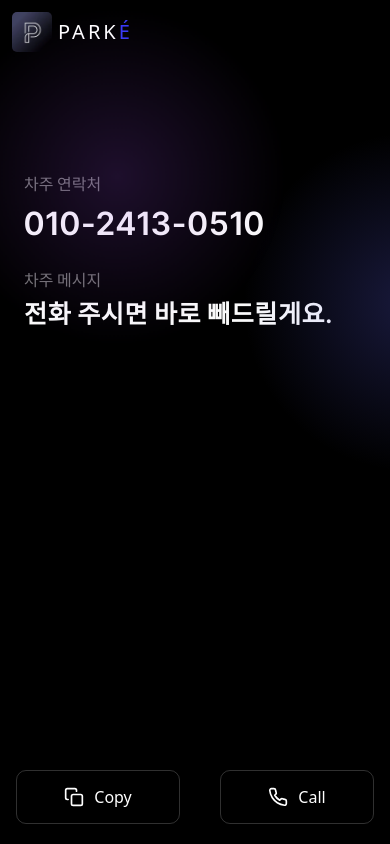
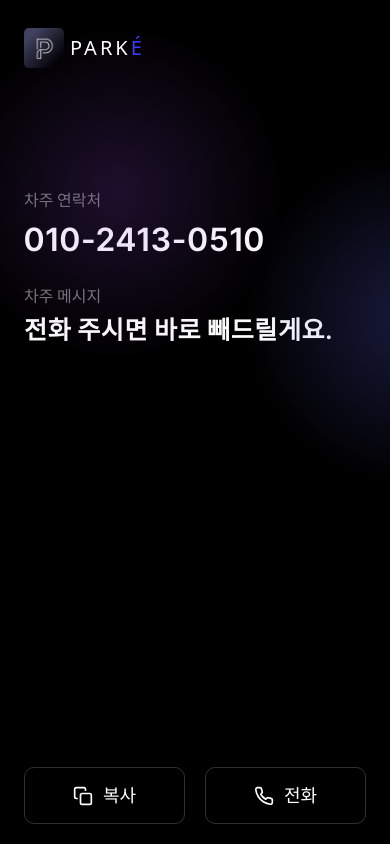
Before and after one commit to kangdaelyeol/parke-web, a React (Vite) app: page /parke/1 in a window 390 px wide. Built offline with nearby package versions, Linux system fonts and the light colour scheme; no server answers; the database is empty; a web font is replaced by a local one.

Commit message:
UI: change padding for mobile layout

```diff
--- a/src/components/toaster-message.tsx
+++ b/src/components/toaster-message.tsx
@@ -1,7 +1,7 @@
 export const ToasterMessage = ({ message }: { message: string }) => {
     return (
-        <div className="fixed flex justify-center bottom-[50px]">
-            <div className="px-[30px] py-[15px] text-[20px] tracking-wider color-white bg-blue-500 rounded-[15px]">
+        <div className="fixed flex justify-center bottom-[200px] left-0 w-screen z-10">
+            <div className="px-[50px] py-[15px] text-[20px] tracking-wider color-white bg-blue-500 rounded-[15px]">
                 {message}
             </div>
         </div>
--- a/src/screens/parke/components/footer.tsx
+++ b/src/screens/parke/components/footer.tsx
@@ -4,14 +4,17 @@ import { Copy, Phone } from '@/illustration'
 export const Footer = () => {
     const { copyPhone, phone } = useParkeContext()
     return (
-        <div className="absolute bottom-5 w-screen px-4 flex gap-[40px] text-white">
-            <div onClick={copyPhone} className={buttonStyle}>
-                <Copy size={20} />
-                <span className="font-medium">Copy</span>
+        <div className="absolute bottom-5 px-6 w-dvw">
+            <div className="max-w-150 mx-auto flex gap-[20px] text-[18px] text-white *:select-none">
+                <div onClick={copyPhone} className={buttonStyle}>
+                    <Copy size={20} />
+                    <span className="font-medium">복사</span>
+                </div>
+                <a href={phone ? `tel:${phone}` : '#'} className={buttonStyle}>
+                    <Phone size={20} />{' '}
+                    <span className="font-medium">전화</span>
+                </a>
             </div>
-            <a href={phone ? `tel:${phone}` : '#'} className={buttonStyle}>
-                <Phone size={20} /> <span className="font-medium">Call</span>
-            </a>
         </div>
     )
 }
--- a/src/screens/parke/components/header.tsx
+++ b/src/screens/parke/components/header.tsx
@@ -1,7 +1,7 @@
 export const Header = () => {
     return (
-        <div className="pt-3 px-3 w-full">
-            <div className="max-w-200 mx-auto flex items-center *:font-phone">
+        <div className="pt-7 px-6 w-full">
+            <div className="max-w-150 mx-auto flex items-center *:font-phone">
                 <div className="w-10 rounded-[5px] overflow-hidden *:block">
                     <img
                         src="/app-icon.webp"
--- a/src/screens/parke/index.tsx
+++ b/src/screens/parke/index.tsx
@@ -7,11 +7,12 @@ const ParkeContent = () => {
 
     return (
         <>
-            <div className="fixed bg-black h-screen min-h-screen w-screen">
+            <div className="fixed bg-black h-dvh w-screen">
                 <Header />
                 <Main />
                 <Footer />
             </div>
+
             {message && <ToasterMessage message={message} />}
         </>
     )
```
